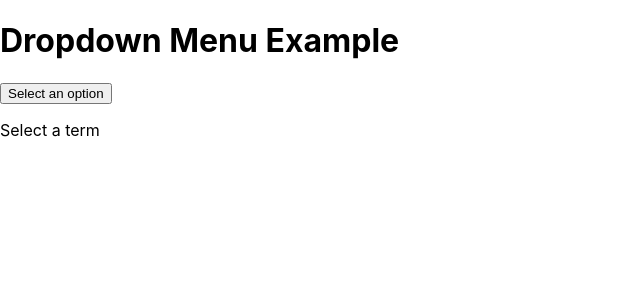
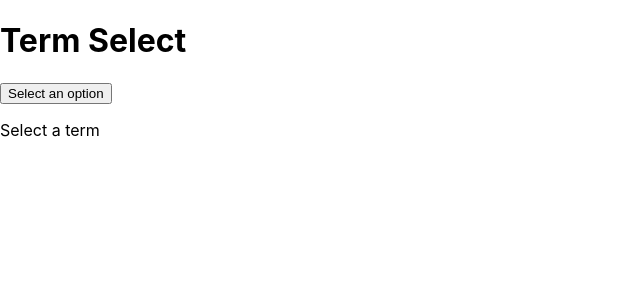
Before and after one commit to arekouzounian/cs401, a React (Create React App) app in the folder degreely-ui/: page / in a window 1280 px wide. Shown: the top 300 px of the page, without its empty margins (0-640 px from the left). Built offline with nearby package versions, Linux system fonts and the light colour scheme.

Commit message:
finished term select and added minor package fixes

```diff
--- a/degreely-ui/package.json
+++ b/degreely-ui/package.json
@@ -3,6 +3,9 @@
   "version": "0.1.0",
   "private": true,
   "dependencies": {
+    "@emotion/react": "^11.11.3",
+    "@emotion/styled": "^11.11.0",
+    "@mui/material": "^5.15.10",
     "@testing-library/jest-dom": "^5.17.0",
     "@testing-library/react": "^13.4.0",
     "@testing-library/user-event": "^13.5.0",
@@ -34,5 +37,8 @@
       "last 1 firefox version",
       "last 1 safari version"
     ]
+  },
+  "devDependencies": {
+    "@babel/plugin-proposal-private-property-in-object": "^7.21.11"
   }
 }
--- a/degreely-ui/src/App.js
+++ b/degreely-ui/src/App.js
@@ -14,7 +14,7 @@ function App() {
 
   return (
     <div>
-      <h1>Dropdown Menu Example</h1>
+      <h1>Term Select</h1>
       <Dropdown options={options} onSelect={handleSelect} />
       {(selectedOption && <p>{selectedOption}</p>) || <p>Select a term</p>}
     </div>
--- a/degreely-ui/src/components/Dropdown.js
+++ b/degreely-ui/src/components/Dropdown.js
@@ -5,7 +5,7 @@ const Dropdown = ({ options, onSelect }) => {
   const [isOpen, setIsOpen] = useState(false);
 
   const handleOptionClick = (option) => {
-    setSelectedOption(option);
+    setSelectedOption(option.props.name);
     onSelect(option);
     setIsOpen(false);
   };
@@ -18,7 +18,7 @@ const Dropdown = ({ options, onSelect }) => {
       {isOpen && (
         <ul className="dropdown-menu" style={{listStyleType: 'none'}}>
           {options.map((option, index) => (
-            <li key={index} onClick={() => handleOptionClick(option)}>{option}</li>
+            <li key={index} onClick={() => handleOptionClick(option)}>{option.props.name}</li>
           ))}
         </ul>
       )}
--- a/degreely-ui/src/components/SchoolTerm.js
+++ b/degreely-ui/src/components/SchoolTerm.js
@@ -1,7 +1,12 @@
+import { Box } from '@mui/material';
+
 function SchoolTerm( props ) {
     return (
         <div>
             {props.name}
+            <Box component="section" sx={{ p: 2, border: '1px solid grey', width: 1/8, height: 400}}>
+            This will contain all the information for School {props.name}
+            </Box>
         </div>
     )
 }
```
Also changed, not shown: degreely-ui/src/index.css (line endings or trailing spaces), 1 other file (tests, documents, lock files or other folders).
